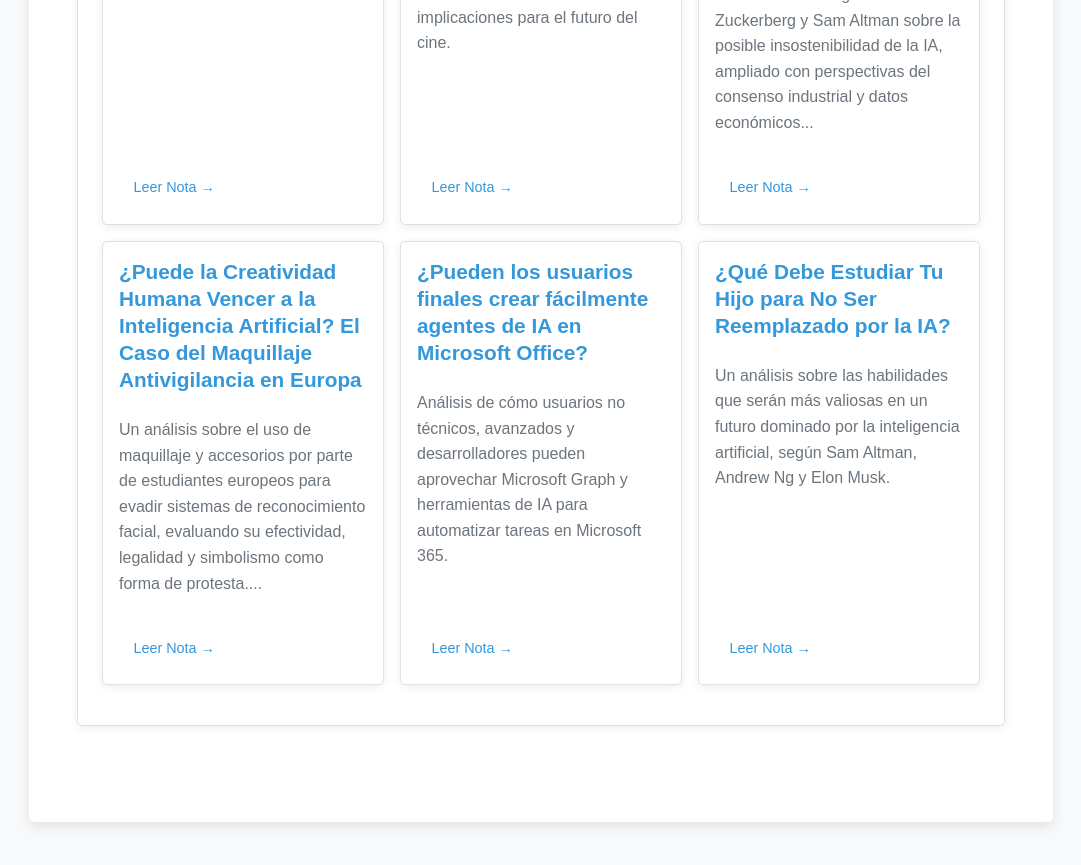
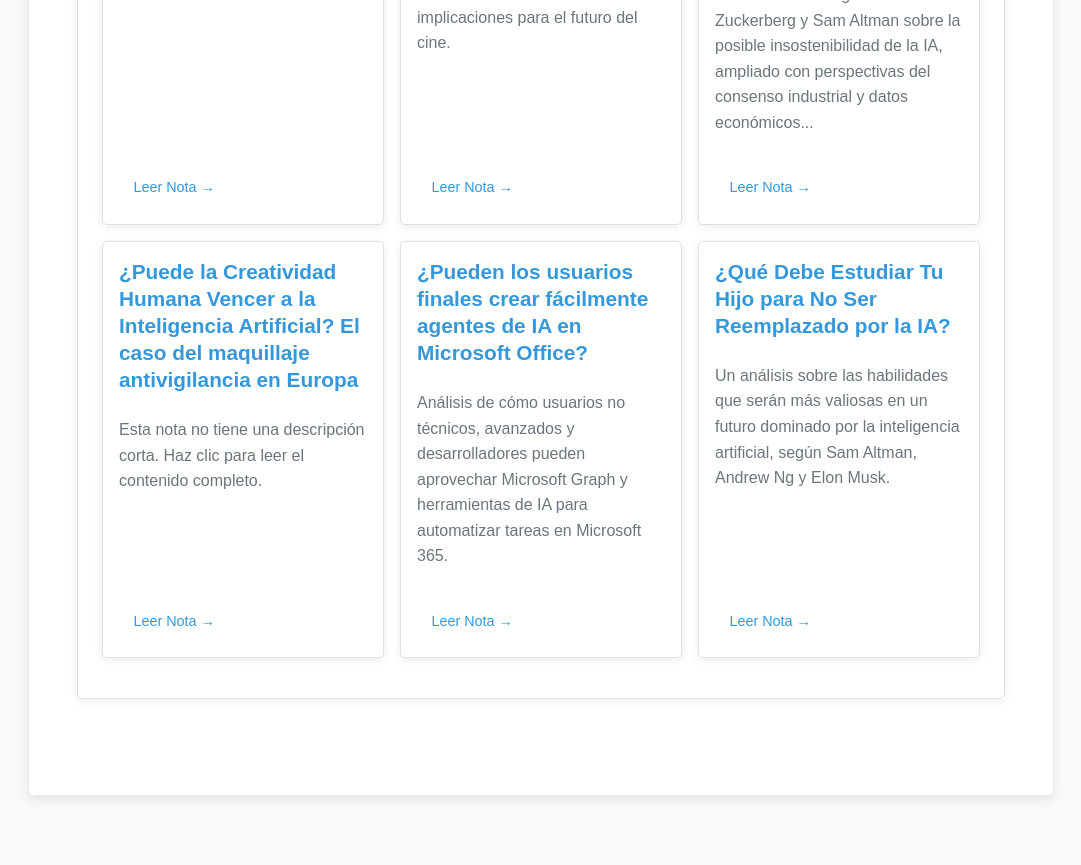
Before and after one commit to ArnulfoPerez/impacto_ai, a Jekyll site: the page built from notas.md, in a window 1280 px wide and 900 px high, scrolled down 2582 px. Shown: the top 865 px of the window, without its empty margins (99-1180 px from the left). Built offline with Jekyll 4.4.1, drawn with Linux system fonts in a browser that asks for light colours.

Commit message:
Refine title case and image description in markdown
Updated title case and improved image alt text for clarity.

```diff
--- a/_notes/maquillaje-antivigilancia-europa.md
+++ b/_notes/maquillaje-antivigilancia-europa.md
@@ -1,7 +1,6 @@
 ---
 layout: note
-title: ¿Puede la Creatividad Humana Vencer a la Inteligencia Artificial? El Caso del Maquillaje Antivigilancia en Europa
-description: Un análisis sobre el uso de maquillaje y accesorios por parte de estudiantes europeos para evadir sistemas de reconocimiento facial, evaluando su efectividad, legalidad y simbolismo como forma de protesta.
+title: ¿Puede la Creatividad Humana Vencer a la Inteligencia Artificial? El caso del maquillaje antivigilancia en Europa
 id: maquillaje-antivigilancia-europa
 author: "@IAyDerechos"
 introduction: |
@@ -45,7 +44,9 @@ tags:
 
 # 🎭 ¿Puede la Creatividad Humana Vencer a la Inteligencia Artificial?
 
-<img src="{{ '/assets/images/' | relative_url }}maquillaje.png" alt="Tendencia de Consumo Energético" />
+<img src="{{ '/assets/images/' | relative_url }}maquillaje.png" alt="Maquillaje y accesorios por parte de estudiantes europeos para evadir sistemas de reconocimiento facial" />
+
+Un análisis sobre el uso de maquillaje y accesorios por parte de estudiantes europeos para evadir sistemas de reconocimiento facial, evaluando su efectividad, legalidad y simbolismo como forma de protesta.
 ---
 
 ### 1. ¿Qué hacen los estudiantes?
```
